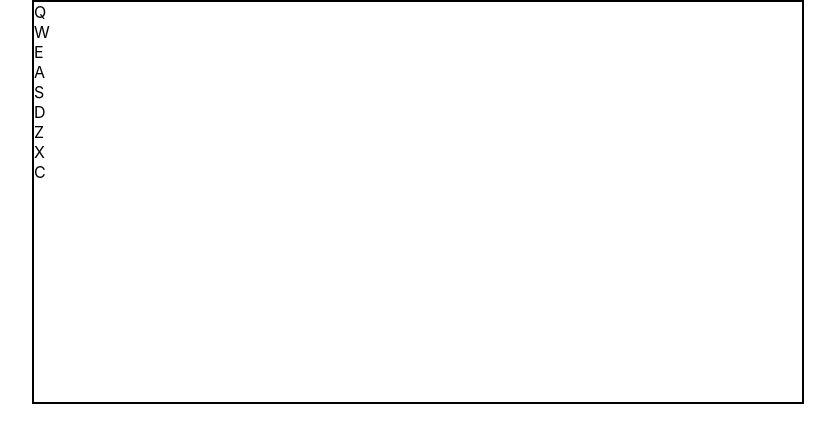
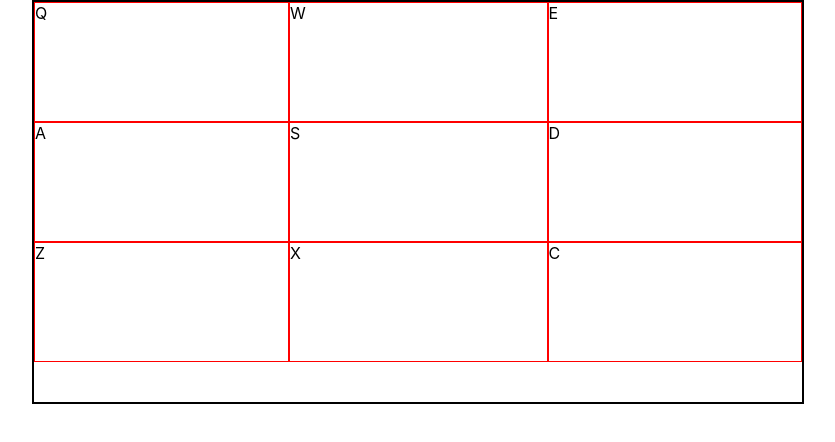
Before and after one commit to ninebarb4/drum-machine, a React (Create React App) app: page / in a window 1280 px wide. Shown: the top 442 px of the page, without its empty margins (222-1057 px from the left). Built offline with nearby package versions, Linux system fonts and the light colour scheme.

Commit message:
add basic grid layout to drumpad

```diff
--- a/src/DrumPad.js
+++ b/src/DrumPad.js
@@ -1,4 +1,5 @@
 import React from 'react'
+import './drumPad.css';
 
 export default function DrumPad() {
     return (
--- /dev/null
+++ b/src/drumPad.css
@@ -0,0 +1,9 @@
+#drum-pad-wrapper {
+    display: grid;
+    grid-template-columns: auto auto auto;
+    height: 90%;
+}
+
+.drum-pad {
+    border: solid red 1px;
+}
```
